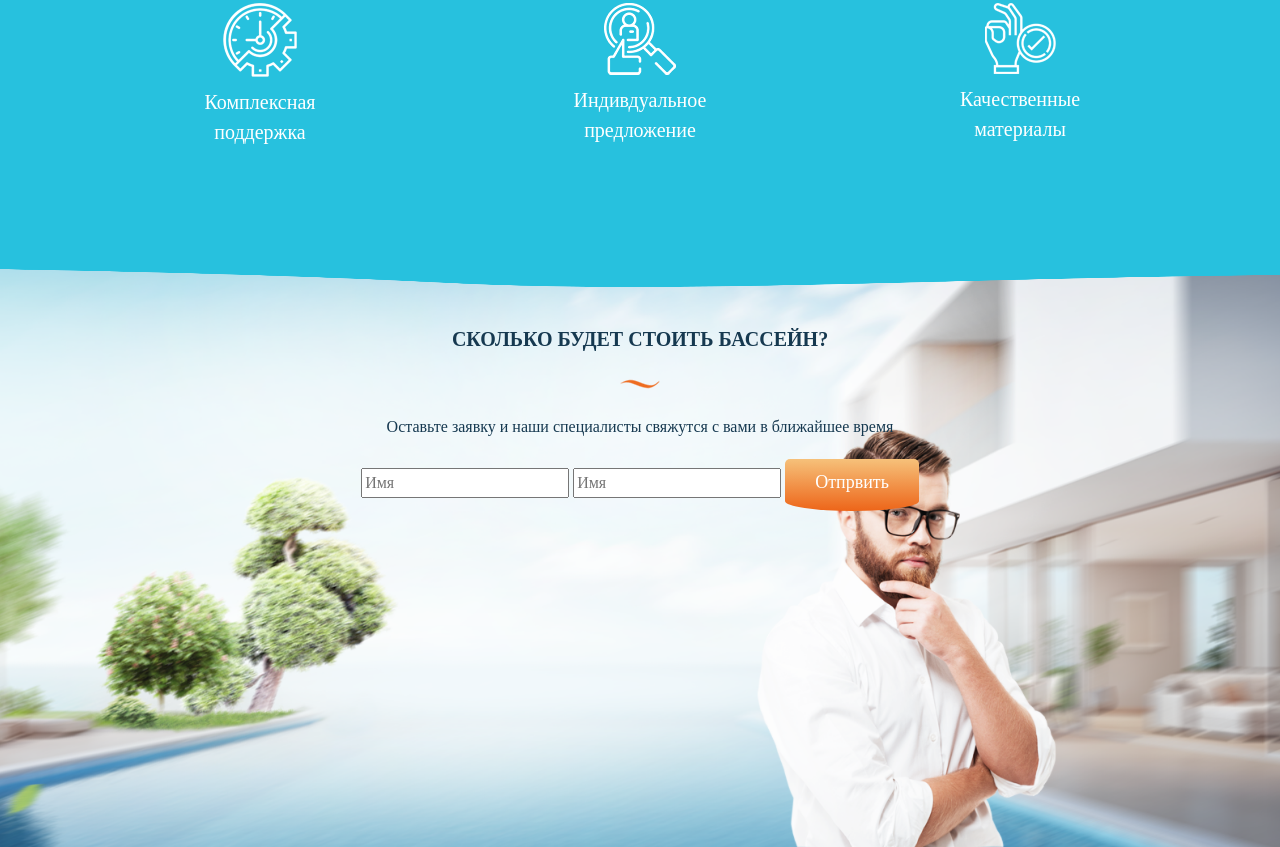
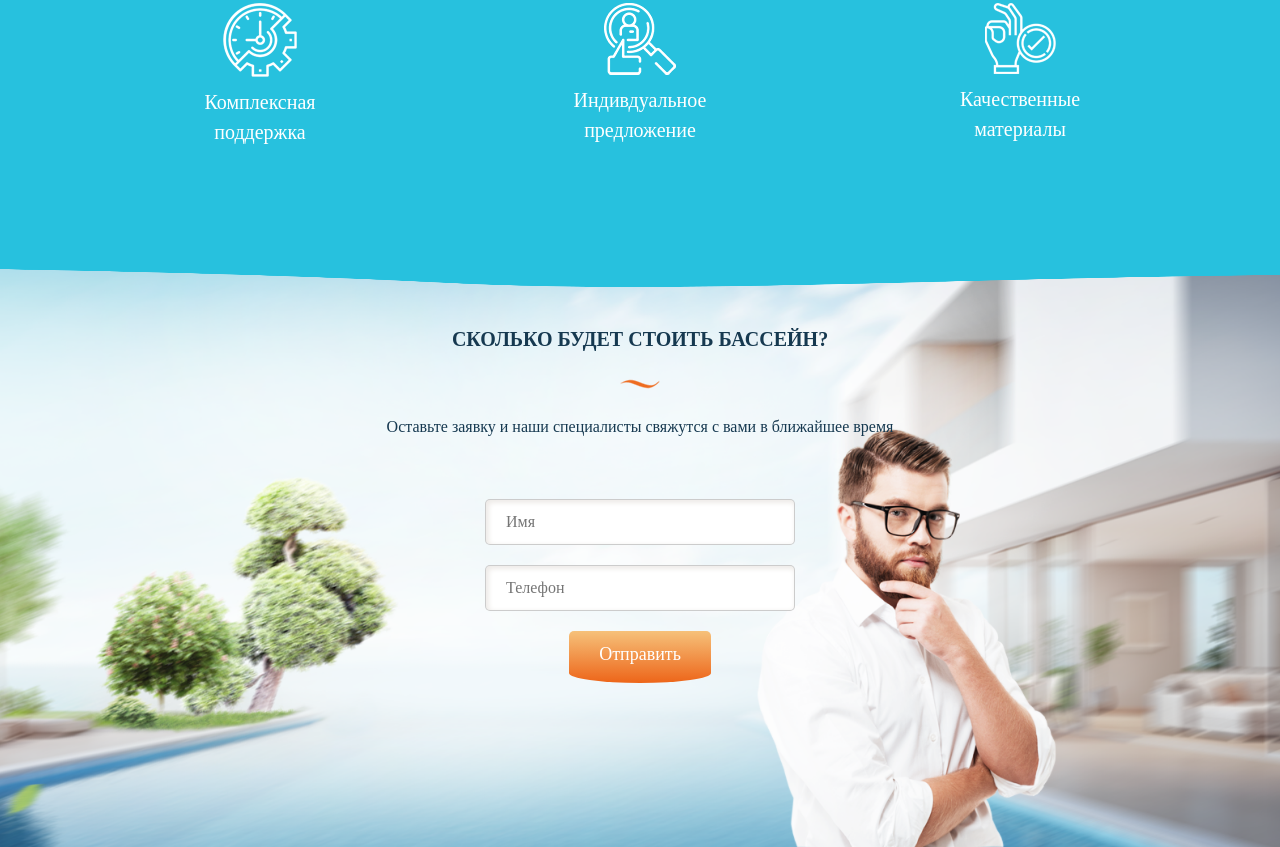
Before and after one commit to dworker863/Pool, a website: page assets/index.html in a window 1280 px wide. Shown: the part 3155-4002 px from the top of the page. Drawn offline with Linux system fonts and the light colour scheme.

Commit message:
Questions section all screens

```diff
--- a/assets/index.html
+++ b/assets/index.html
@@ -295,8 +295,8 @@
         </p>
         <form class="client-contacts">
           <input type="text" placeholder="Имя" />
-          <input type="text" placeholder="Имя" />
-          <button class="submit">Отпрвить</button>
+          <input type="text" placeholder="Телефон" />
+          <button class="submit">Отправить</button>
         </form>
       </div>
     </section>
--- a/assets/scss/_media.scss
+++ b/assets/scss/_media.scss
@@ -10,6 +10,12 @@
 
   .slidecontainer {
     grid-template-columns: 120px auto 60px;
+  }
+
+  .client-contacts {
+    input {
+      width: 250px;
+    }
   }
 }
 
@@ -69,6 +75,12 @@
       width: auto;
     }
   }
+
+  .client-contacts {
+    input {
+      width: 310px;
+    }
+  }
 }
 
 @media (min-width: 1200px) {
--- a/assets/scss/styles.scss
+++ b/assets/scss/styles.scss
@@ -468,6 +468,10 @@ body {
   background-size: cover;
   background-position: 70%;
   background-repeat: no-repeat;
+
+  .description {
+    margin-bottom: 60px;
+  }
 }
 
 .overlay-bg {
@@ -484,4 +488,16 @@ body {
   }
 }
 
+.client-contacts {
+  input {
+    display: block;
+    margin: 0 auto;
+    padding: 10px 20px;
+    border: 1px solid rgba(#000, 0.2);
+    border-radius: 5px;
+    box-shadow: inset 2px 2px 5px 1px rgb(238, 235, 232);
+    margin-bottom: 20px;
+  }
+}
+
 @import 'media';
```
Also changed, not shown: assets/css/styles.css.
